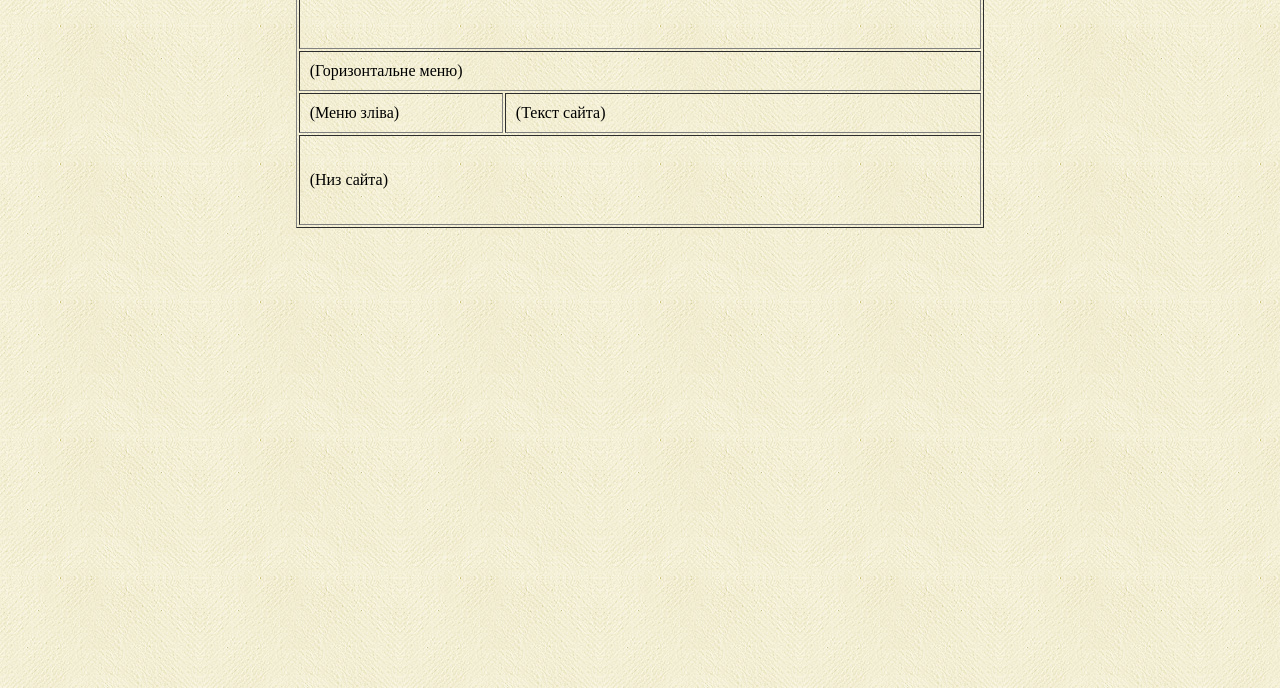
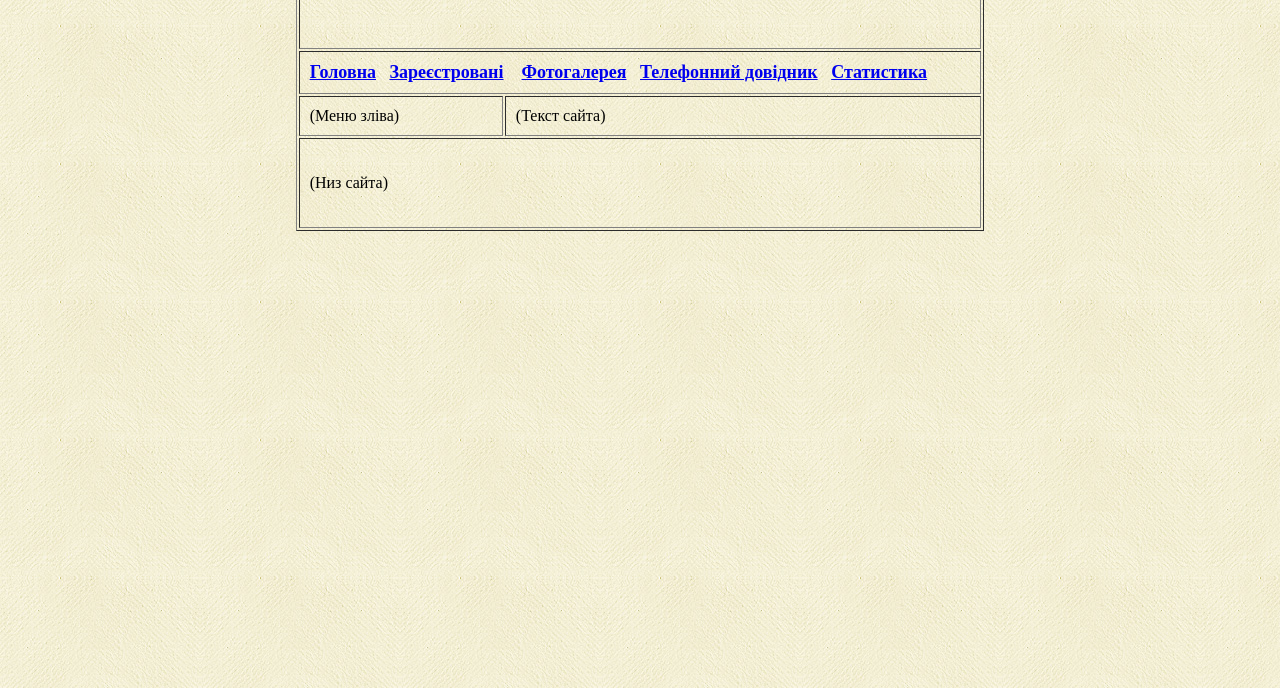
Before and after one commit to rymar64/WebTxt, a plain HTML site: page index.html in a window 1280 px wide. Shown: the part 112-800 px from the top of the page. Drawn offline with Linux system fonts and the light colour scheme.

Commit message:
06 - Вставив горизонтальне меню

```diff
--- a/index.html
+++ b/index.html
@@ -12,7 +12,17 @@
 			</td>
 		</tr>
 		<tr>
-			<td colspan="2">(Горизонтальне меню)</td>
+			<td colspan="2">
+			<!-- =======================  Горизонтальне меню ================= -->
+			<font size="4"><b>
+				<a href="#">Головна</a>&nbsp;&nbsp;
+				<a href="#">Зареєстровані</a>&nbsp; &nbsp;
+				<a href="#">Фотогалерея</a>&nbsp;&nbsp;
+				<a href="#">Телефонний довідник</a>&nbsp;&nbsp;
+				<a href="#">Статистика</a>
+			</b></font>
+			<!-- ============================================================= -->
+			</td>
 		</tr>
 		<tr>
 			<td width="30%" valign="top">(Меню зліва)</td>
```
